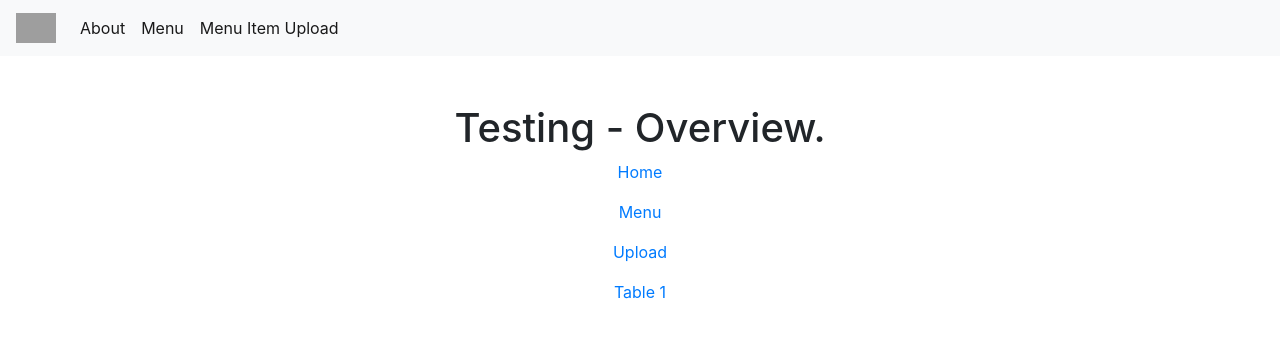
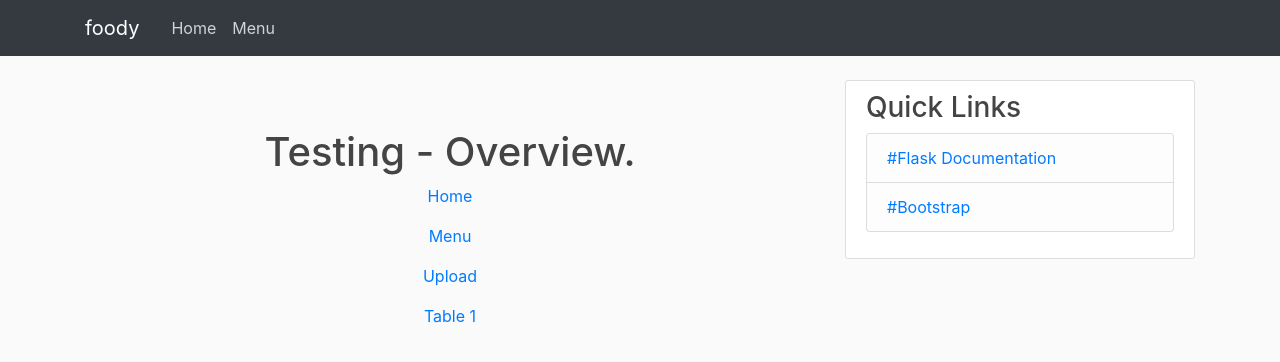
Before and after one commit to matthiasrossini/foody, a Flask app: page / in a window 1280 px wide. Shown: the top 362 px of the page. Run offline with Flask 2, Linux system fonts and the light colour scheme; some libraries are stand-ins or nearby versions; grey boxes are pictures that could not be loaded.

Commit message:
updated home.html

```diff
--- /dev/null
+++ b/foody/static/main.css
@@ -0,0 +1,88 @@
+body {
+  background: #fafafa;
+  color: #333333;
+  margin-top: 5rem;
+}
+
+h1, h2, h3, h4, h5, h6 {
+  color: #444444;
+}
+
+.bg-steel {
+  background-color: #5f788a;
+}
+
+.site-header .navbar-nav .nav-link {
+  color: #cbd5db;
+}
+
+.site-header .navbar-nav .nav-link:hover {
+  color: #ffffff;
+}
+
+.site-header .navbar-nav .nav-link.active {
+  font-weight: 500;
+}
+
+.content-section {
+  background: #ffffff;
+  padding: 10px 20px;
+  border: 1px solid #dddddd;
+  border-radius: 3px;
+  margin-bottom: 20px;
+}
+
+.error-section {
+  background: #f97805;
+  padding: 10px 20px;
+  border: 1px solid #dddddd;
+  border-radius: 3px;
+  margin-bottom: 20px;
+}
+
+.article-title {
+  color: #444444;
+}
+
+a.article-title:hover {
+  color: #428bca;
+  text-decoration: none;
+}
+
+.article-content {
+  white-space: pre-line;
+}
+
+.article-img {
+  height: 65px;
+  width: 65px;
+  margin-right: 16px;
+}
+
+.article-metadata {
+  padding-bottom: 1px;
+  margin-bottom: 4px;
+  border-bottom: 1px solid #e3e3e3
+}
+
+.article-metadata a:hover {
+  color: #333;
+  text-decoration: none;
+}
+
+.article-svg {
+  width: 25px;
+  height: 25px;
+  vertical-align: middle;
+}
+
+.account-img {
+  height: 125px;
+  width: 125px;
+  margin-right: 20px;
+  margin-bottom: 16px;
+}
+
+.account-heading {
+  font-size: 2.5rem;
+}
--- a/foody/templates/home.html
+++ b/foody/templates/home.html
@@ -1,49 +1,5 @@
-<!DOCTYPE html>
-<html>
-
-<head>
-
-    <meta charset="utf-8">
-    <meta name="viewport" content="width=device-width, initial-scale=1, shrink-to-fit=no">
-    <!-- CSS -->
-    <link rel="stylesheet" href="https://cdn.jsdelivr.net/npm/bootstrap@4.5.3/dist/css/bootstrap.min.css" integrity="sha384-TX8t27EcRE3e/ihU7zmQxVncDAy5uIKz4rEkgIXeMed4M0jlfIDPvg6uqKI2xXr2" crossorigin="anonymous">
-
-    <!-- jQuery and JS bundle w/ Popper.js -->
-    <script src="https://code.jquery.com/jquery-3.5.1.slim.min.js" integrity="sha384-DfXdz2htPH0lsSSs5nCTpuj/zy4C+OGpamoFVy38MVBnE+IbbVYUew+OrCXaRkfj" crossorigin="anonymous"></script>
-    <script src="https://cdn.jsdelivr.net/npm/bootstrap@4.5.3/dist/js/bootstrap.bundle.min.js" integrity="sha384-ho+j7jyWK8fNQe+A12Hb8AhRq26LrZ/JpcUGGOn+Y7RsweNrtN/tE3MoK7ZeZDyx" crossorigin="anonymous"></script>
-
-    {% if title %}
-        <title>foody - {{ title }}</title>
-    {% else %}
-        <title>foody</title>
-    {% endif %}
-
-  </head>
-
-<body>
-    <!-- navbar -->
-    <nav class="navbar navbar-expand-lg navbar-light bg-light">
-      <a class="navbar-brand" href={{ url_for("home") }}>
-        <img src="https://cdn.shopify.com/s/files/1/1360/3789/files/On-Vacation-Logo-Big_195x.jpg?v=1571493590" height="30" class="d-inline-block align-top" alt="">
-      </a>
-      <button class="navbar-toggler" type="button" data-toggle="collapse" data-target="#navbarNav" aria-controls="navbarNav" aria-expanded="false" aria-label="Toggle navigation">
-        <span class="navbar-toggler-icon"></span>
-      </button>
-      <div class="collapse navbar-collapse" id="navbarNav">
-        <ul class="navbar-nav">
-          <li class="nav-item active">
-            <a class="nav-link" href={{ url_for("home") }}>About</a>
-          </li>
-          <li class="nav-item active">
-            <a class="nav-link" href={{ url_for("menu") }}>Menu</a>
-          </li>
-          <li class="nav-item active">
-            <a class="nav-link" href={{ url_for("upload") }}>Menu Item Upload</a>
-          </li>
-
-        </ul>
-      </div>
-    </nav>
+{% extends "layout.html" %}
+{% block content %}
 
 <br>
 <br>
@@ -53,7 +9,4 @@
 <p style="text-align:center"><a href={{ url_for("upload") }}>Upload</a> </p>
 <p style="text-align:center"><a href={{ url_for("table", table_number=1) }}>Table 1</a> </p>
 
-
-</body>
-
-</html>
+{% endblock content %}
--- a/foody/templates/layout.html
+++ b/foody/templates/layout.html
@@ -1 +1,84 @@
 <!-- Not yet referenced-->
+
+<!DOCTYPE html>
+<html>
+<head>
+    <!-- Required meta tags -->
+    <meta charset="utf-8">
+    <meta name="viewport" content="width=device-width, initial-scale=1, shrink-to-fit=no">
+
+    <!-- Bootstrap CSS -->
+    <link rel="stylesheet" href="https://cdn.jsdelivr.net/npm/bootstrap@4.5.3/dist/css/bootstrap.min.css" integrity="sha384-TX8t27EcRE3e/ihU7zmQxVncDAy5uIKz4rEkgIXeMed4M0jlfIDPvg6uqKI2xXr2" crossorigin="anonymous">
+
+    <link rel="stylesheet" type="text/css" href="{{ url_for('static', filename='main.css') }}">
+
+    {% if title %}
+        <title>foody - {{ title }}</title>
+    {% else %}
+        <title>foody</title>
+    {% endif %}
+</head>
+<body>
+
+<!-- ... --->
+    <header class="site-header">
+
+      <!-- Bootstrap Navigation Bar -->
+
+      <nav class="navbar fixed-top navbar-collapse navbar-expand-md navbar-dark bg-dark">
+        <div class="container">
+          <a class="navbar-brand mr-4" href="/">foody</a>
+          <button class="navbar-toggler" type="button" data-toggle="collapse" data-target="#navbarToggle" aria-controls="navbarToggle" aria-expanded="false" aria-label="Toggle navigation">
+            <span class="navbar-toggler-icon"></span>
+          </button>
+          <div class="collapse navbar-collapse" id="navbarToggle">
+            <div class="navbar-nav mr-auto">
+              <a class="nav-item nav-link" href="{{ url_for('home') }}">Home</a>
+              <a class="nav-item nav-link" href="{{ url_for('menu') }}">Menu</a>
+            </div>
+          </div>
+        </div>
+      </nav>
+
+    <!-- Bootstrap Navigation Bar -->
+
+    </header>
+    <main role="main" class="container">
+      <div class="row">
+        <div class="col-md-8">
+          {% with messages = get_flashed_messages(with_categories=true) %}
+            {% if messages %}
+              {% for category, message in messages %}
+                <div class="alert alert-{{ category }}">
+                  {{ message }}
+                </div>
+              {% endfor %}
+            {% endif %}
+          {% endwith %}
+          {% block content %}{% endblock %}
+        </div>
+        <div class="col-md-4">
+          <div class="content-section">
+            <h3>Quick Links</h3>
+              <ul class="list-group">
+
+                <li class="list-group-item list-group-item-light"> <a href="https://flask.palletsprojects.com/en/1.1.x/quickstart/" target="blank"> #Flask Documentation </a></li>
+
+
+                <li class="list-group-item list-group-item-light"> <a href="https://getbootstrap.com/" target="blank"> #Bootstrap </a></li>
+
+              </ul>
+            </p>
+          </div>
+        </div>
+      </div>
+    </main>
+
+
+    <!-- Optional JavaScript -->
+    <!-- jQuery first, then Popper.js, then Bootstrap JS -->
+    <script src="https://code.jquery.com/jquery-3.2.1.slim.min.js" integrity="sha384-KJ3o2DKtIkvYIK3UENzmM7KCkRr/rE9/Qpg6aAZGJwFDMVNA/GpGFF93hXpG5KkN" crossorigin="anonymous"></script>
+    <script src="https://cdnjs.cloudflare.com/ajax/libs/popper.js/1.12.9/umd/popper.min.js" integrity="sha384-ApNbgh9B+Y1QKtv3Rn7W3mgPxhU9K/ScQsAP7hUibX39j7fakFPskvXusvfa0b4Q" crossorigin="anonymous"></script>
+    <script src="https://maxcdn.bootstrapcdn.com/bootstrap/4.0.0/js/bootstrap.min.js" integrity="sha384-JZR6Spejh4U02d8jOt6vLEHfe/JQGiRRSQQxSfFWpi1MquVdAyjUar5+76PVCmYl" crossorigin="anonymous"></script>
+</body>
+</html>
```
Also changed, not shown: foody/static/error.css (added, +99 -0 lines), foody/static/logo/logo.png (added), foody/static/logo/logo_touch.png (added), 1 other file.
